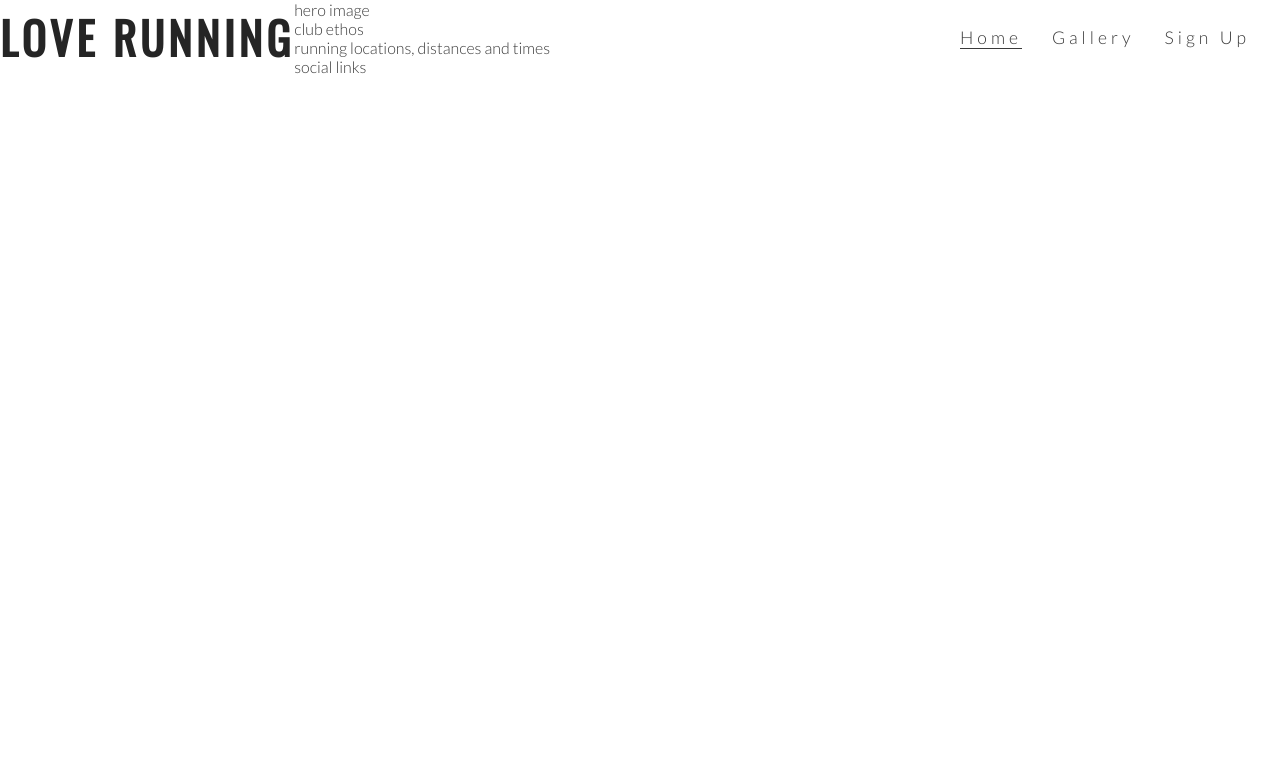
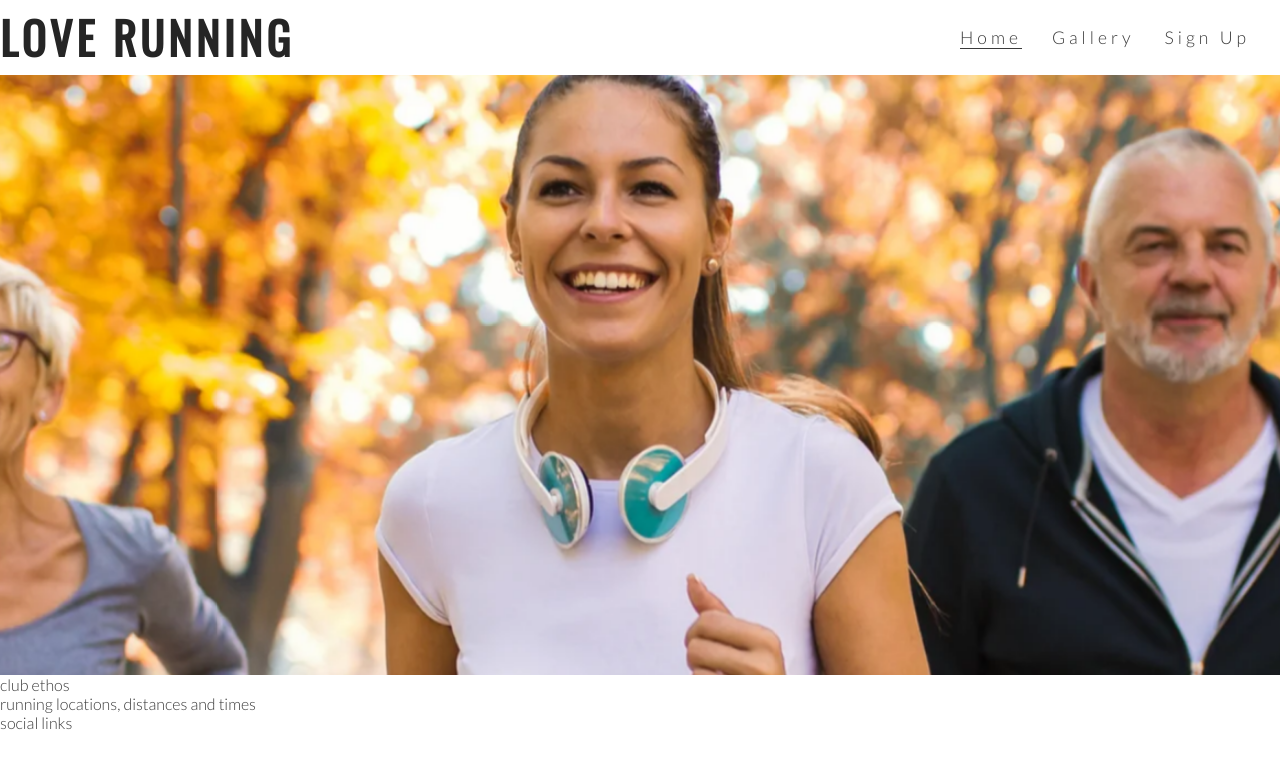
Before and after one commit to Bethieieio/love-running, a plain HTML site: page index.html in a window 1280 px wide. Drawn offline with nearby package versions, Linux system fonts and the light colour scheme.

Commit message:
add hero image and zoom animation

```diff
--- a/assets/css/style.css
+++ b/assets/css/style.css
@@ -53,3 +53,30 @@ h1, h2 {
 .active {
     border-bottom: 1px solid #3a3a3a;
 }
+
+/*hero image*/
+.hero-outer {
+    height: 600px;
+    width: 100%;
+    overflow: hidden;
+}
+
+.hero-image {
+    height: 600px;
+    width: 100%;
+    background: url(../images/hero-image.webp) no-repeat center center;
+
+    /* hero image animation */
+    animation-name: hero-zoom;
+    animation-duration: 5s;
+    animation-fill-mode: forwards;
+}
+
+@keyframes hero-zoom {
+    from{
+        transform: scale(1);
+    }
+    to{
+        transform: scale(1.1);
+    }
+}
--- a/index.html
+++ b/index.html
@@ -31,8 +31,10 @@
             </ul>
         </nav>
     </header>
-    <section>
-        hero image
+    <section class="hero-outer">
+        <div class="hero-image">
+            <!--hero image here-->
+        </div>
     </section>
     <section>
         club ethos
```
Also changed, not shown: assets/images/hero-image.webp (added).
